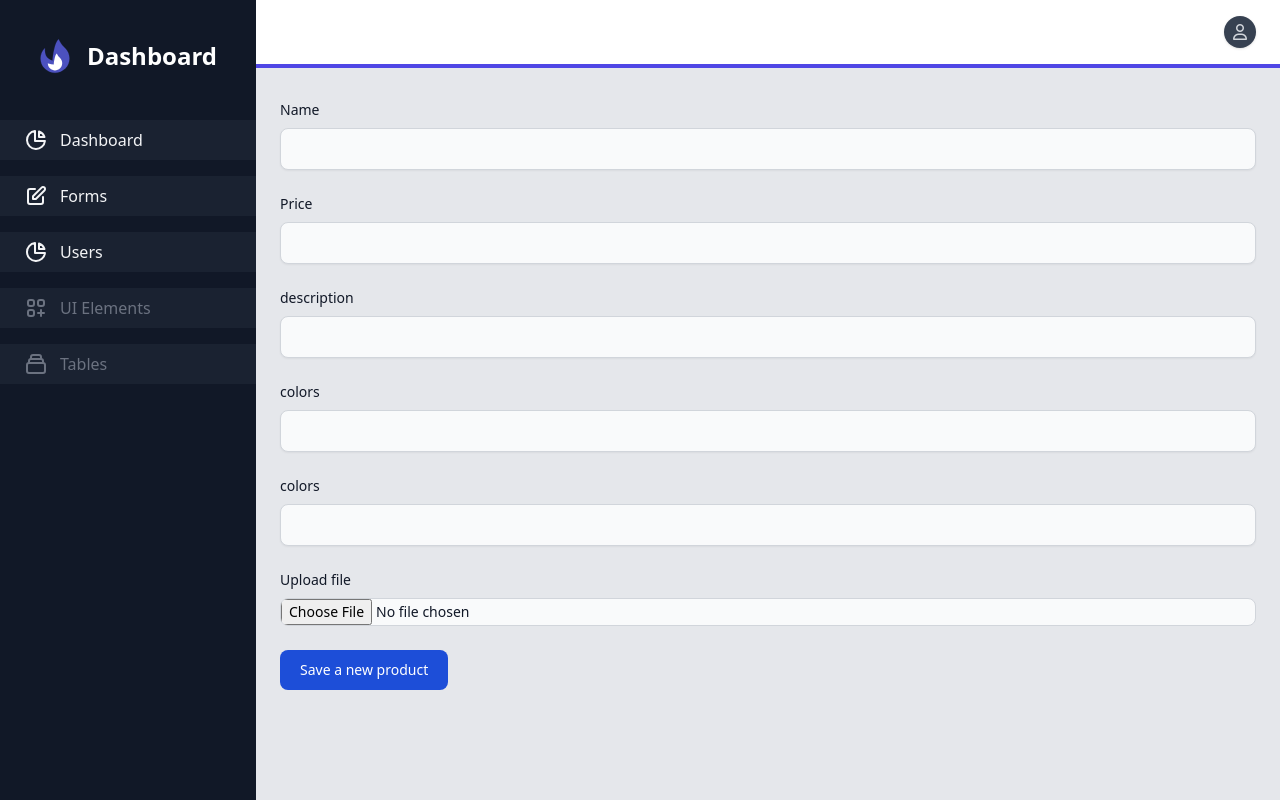
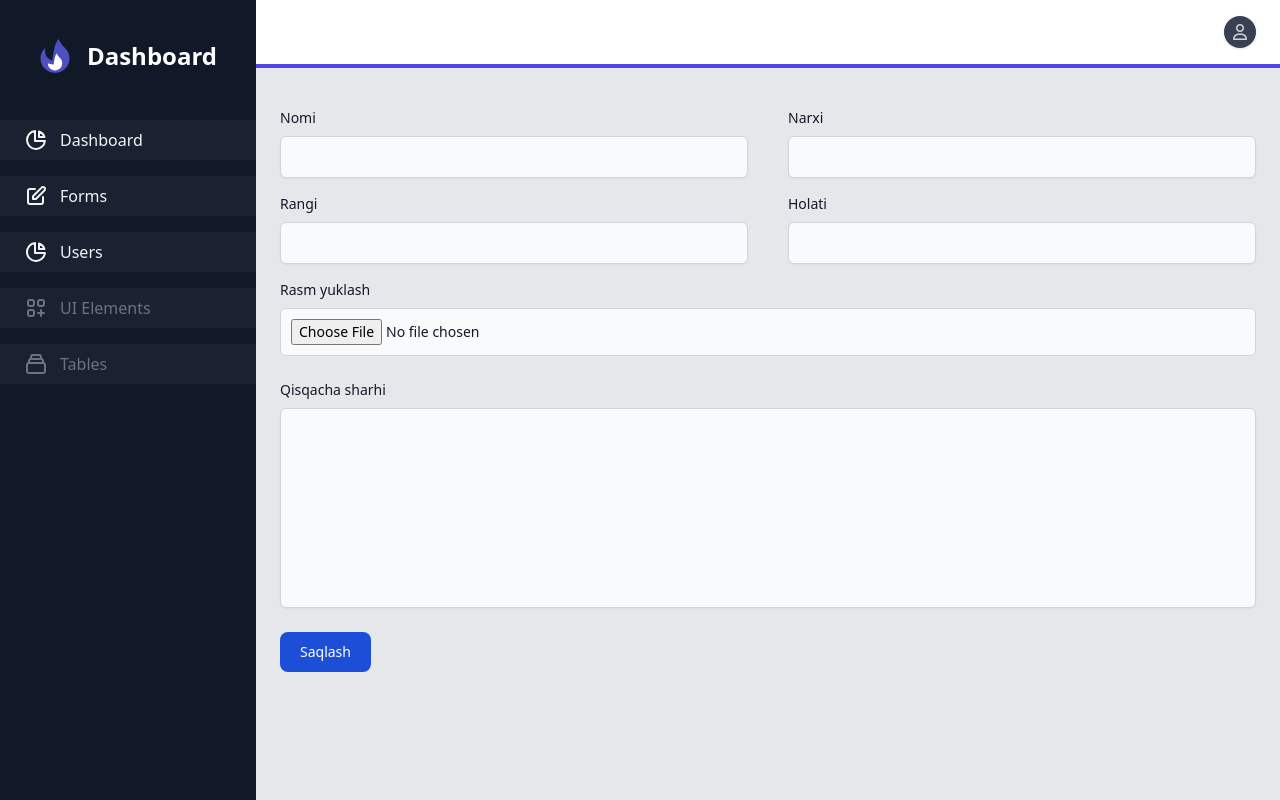
Before and after one commit to BekzodBaratov/computer_services_admin, a Vue app: page /forms in a window 1280 px wide. Built offline with nearby package versions, Linux system fonts and the light colour scheme.

Commit message:
fix: add product page

```diff
--- /dev/null
+++ b/src/components/input/productInput.vue
@@ -0,0 +1,37 @@
+<template>
+  <div class="my-2 w-full">
+    <label for="element" class="block mb-2 text-sm font-medium text-gray-900 dark:text-white">{{ placeholder }}</label>
+    <input :type="inputType" id="element" v-model="inputVal"
+      class="shadow-sm bg-gray-50 border border-gray-300 text-gray-900 text-sm rounded-[6px] focus:ring-blue-500 focus:border-blue-500 block w-full p-2.5 dark:bg-gray-700 dark:border-gray-600 dark:placeholder-gray-400 dark:text-white dark:focus:ring-blue-500 dark:focus:border-blue-500 dark:shadow-sm-light">
+  </div>
+</template>
+
+<script setup>
+
+import {ref,watch} from "vue";
+
+const props = defineProps({
+  modelValue: {
+    type: Number,
+    required: true,
+  },
+  inputType:{
+    type : String,
+    default : "string"
+  },
+  placeholder:{
+    type : String,
+  }
+});
+
+const emit = defineEmits(["on-change"])
+
+const inputVal = ref(props.modelValue)
+
+watch(() => inputVal.value,
+    (val) =>{
+      emit("update:modelValue", val)
+    }
+)
+
+</script>
--- /dev/null
+++ b/src/components/input/textarea.vue
@@ -0,0 +1,35 @@
+<template>
+  <div class="mb-6">
+    <label for="password" class="block mb-2 text-sm font-medium text-gray-900 dark:text-white">{{ placeholder }}</label>
+    <textarea id="password" v-model="inputVal" class="shadow-sm bg-gray-50 border border-gray-300 text-gray-900 text-sm rounded-[6px] resize-none h-[200px] focus:ring-blue-500 focus:border-blue-500 block w-full p-2.5 dark:bg-gray-700 dark:border-gray-600 dark:placeholder-gray-400 dark:text-white dark:focus:ring-blue-500 dark:focus:border-blue-500 dark:shadow-sm-light">
+
+    </textarea>
+  </div>
+</template>
+
+<script setup>
+
+import {ref,watch} from "vue";
+
+const props = defineProps({
+  modelValue: {
+    type: Number,
+    required: true,
+  },
+
+  placeholder:{
+    type : String,
+  }
+});
+
+const emit = defineEmits(["on-change"])
+
+const inputVal = ref(props.modelValue)
+
+watch(() => inputVal.value,
+    (val) =>{
+      emit("update:modelValue", val)
+    }
+)
+
+</script>
--- a/src/view/ProductsView.vue
+++ b/src/view/ProductsView.vue
@@ -2,46 +2,38 @@
 
   <form method="POST">
 
-    <div class="mb-6">
-      <label for="password" class="block mb-2 text-sm font-medium text-gray-900 dark:text-white">Name</label>
-      <input type="text" id="password" v-model="form.name"
-        class="shadow-sm bg-gray-50 border border-gray-300 text-gray-900 text-sm rounded-lg focus:ring-blue-500 focus:border-blue-500 block w-full p-2.5 dark:bg-gray-700 dark:border-gray-600 dark:placeholder-gray-400 dark:text-white dark:focus:ring-blue-500 dark:focus:border-blue-500 dark:shadow-sm-light">
+    <div class="flex w-full gap-10">
+      <ProductInput v-model="form.name"  placeholder="Nomi" />
+      <ProductInput v-model="form.price" input-type="number"  placeholder="Narxi" />
     </div>
-    <div class="mb-6">
-      <label for="password" class="block mb-2 text-sm font-medium text-gray-900 dark:text-white">Price</label>
-      <input type="number" id="password" v-model="form.price"
-        class="shadow-sm bg-gray-50 border border-gray-300 text-gray-900 text-sm rounded-lg focus:ring-blue-500 focus:border-blue-500 block w-full p-2.5 dark:bg-gray-700 dark:border-gray-600 dark:placeholder-gray-400 dark:text-white dark:focus:ring-blue-500 dark:focus:border-blue-500 dark:shadow-sm-light">
-    </div>
-    <div class="mb-6">
-      <label for="password" class="block mb-2 text-sm font-medium text-gray-900 dark:text-white">description</label>
-      <input type="text" id="password" v-model="form.description"
-        class="shadow-sm bg-gray-50 border border-gray-300 text-gray-900 text-sm rounded-lg focus:ring-blue-500 focus:border-blue-500 block w-full p-2.5 dark:bg-gray-700 dark:border-gray-600 dark:placeholder-gray-400 dark:text-white dark:focus:ring-blue-500 dark:focus:border-blue-500 dark:shadow-sm-light">
-    </div>
-    <div class="mb-6">
-      <label for="password" class="block mb-2 text-sm font-medium text-gray-900 dark:text-white">colors</label>
-      <input type="text" id="password" v-model="form.colors"
-        class="shadow-sm bg-gray-50 border border-gray-300 text-gray-900 text-sm rounded-lg focus:ring-blue-500 focus:border-blue-500 block w-full p-2.5 dark:bg-gray-700 dark:border-gray-600 dark:placeholder-gray-400 dark:text-white dark:focus:ring-blue-500 dark:focus:border-blue-500 dark:shadow-sm-light">
-    </div>
-    <div class="mb-6">
-      <label for="password" class="block mb-2 text-sm font-medium text-gray-900 dark:text-white">colors</label>
-      <input type="text" id="password" v-model="form.condition"
-        class="shadow-sm bg-gray-50 border border-gray-300 text-gray-900 text-sm rounded-lg focus:ring-blue-500 focus:border-blue-500 block w-full p-2.5 dark:bg-gray-700 dark:border-gray-600 dark:placeholder-gray-400 dark:text-white dark:focus:ring-blue-500 dark:focus:border-blue-500 dark:shadow-sm-light">
+
+    <div class="flex w-full gap-10">
+      <ProductInput v-model="form.colors"  placeholder="Rangi" />
+      <ProductInput v-model="form.condition"   placeholder="Holati" />
     </div>
 
 
+    <label class="block  my-2 text-sm font-medium text-gray-900 dark:text-white" for="user_avatar">Rasm yuklash
+      </label>
+    <input
+        class="block mb-6  w-full text-sm p-2.5 text-gray-900 border border-gray-300 rounded-[6px] cursor-pointer bg-gray-50 dark:text-gray-400 focus:outline-none dark:bg-gray-700 dark:border-gray-600 dark:placeholder-gray-400"
+        aria-describedby="user_avatar_help" id="user_avatar" type="file" ref="file" @change="getFile($event)">
 
-    <label class="block  mb-2 text-sm font-medium text-gray-900 dark:text-white" for="user_avatar">Upload
-      file</label>
-    <input
-      class="block mb-6  w-full text-sm text-gray-900 border border-gray-300 rounded-lg cursor-pointer bg-gray-50 dark:text-gray-400 focus:outline-none dark:bg-gray-700 dark:border-gray-600 dark:placeholder-gray-400"
-      aria-describedby="user_avatar_help" id="user_avatar" type="file" ref="file" @change="getFile($event)">
+    <Textarea v-model="form.description" placeholder="Qisqacha sharhi" />
+
+
+
+
+
+
+
 
 
 
 
     <button type="submit" @click="handleSubmit"
-      class="text-white bg-blue-700 hover:bg-blue-800 focus:ring-4 focus:outline-none focus:ring-blue-300 font-medium rounded-lg text-sm px-5 py-2.5 text-center dark:bg-blue-600 dark:hover:bg-blue-700 dark:focus:ring-blue-800">Save
-      a new product</button>
+      class="text-white bg-blue-700 hover:bg-blue-800 focus:ring-4 focus:outline-none focus:ring-blue-300 font-medium rounded-lg text-sm px-5 py-2.5 text-center dark:bg-blue-600 dark:hover:bg-blue-700 dark:focus:ring-blue-800">
+      Saqlash</button>
   </form>
 
 </template>
@@ -50,6 +42,9 @@
 import { reactive, ref } from "@vue/reactivity";
 import axios from "axios";
 import { useToast } from "vue-toastification";
+import ProductInput from "../components/input/productInput.vue";
+import Textarea from "../components/input/textarea.vue";
+
 const toast = useToast()
 
 
@@ -95,6 +90,7 @@ const handleSubmit = (e) => {
 
 const getFile = (event) => {
   form.imageFiles = event.target.files[0];
+  console.log(form,"fomrm ele")
 }
 
 const fetchData = (data) => {
```
